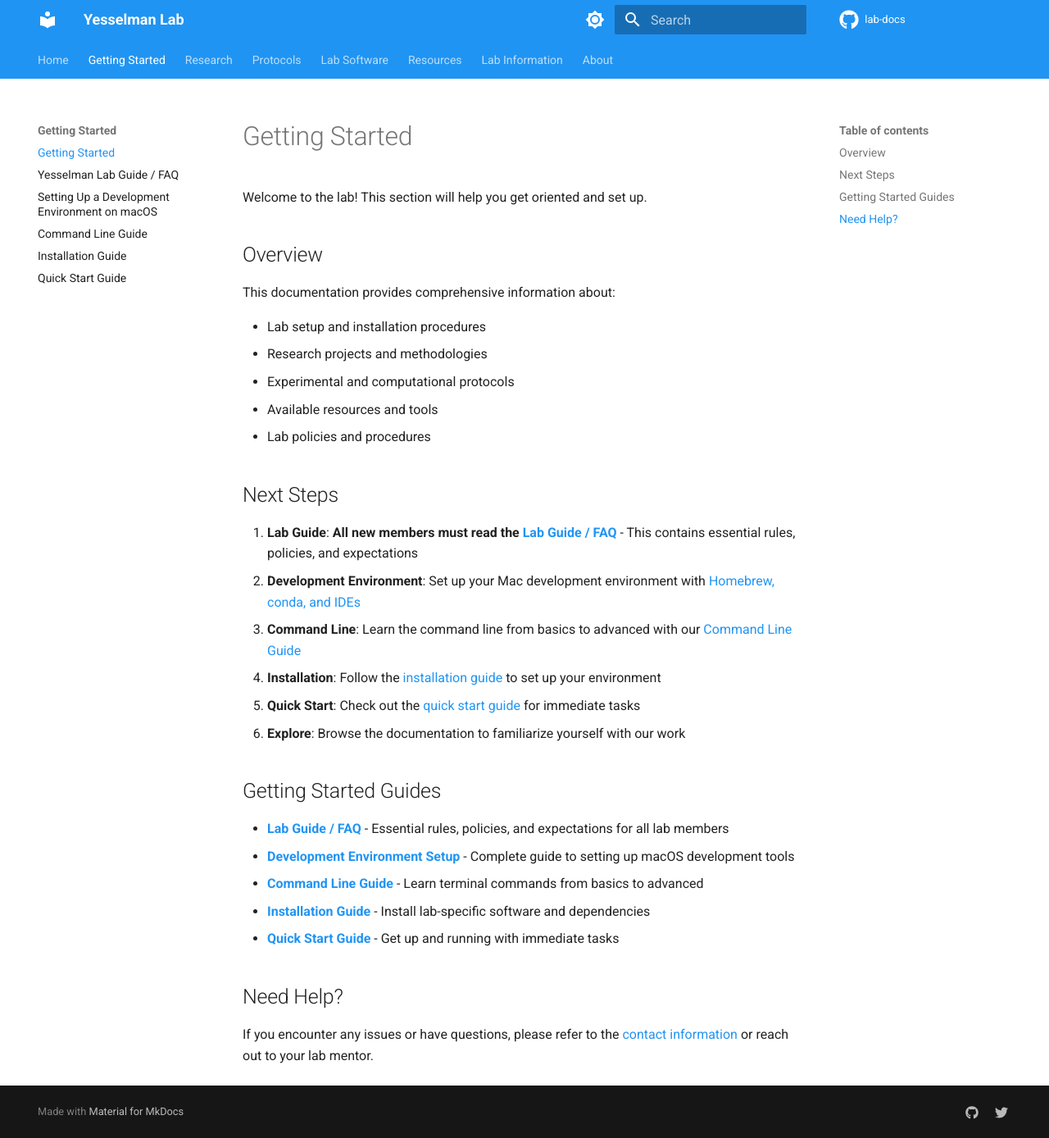
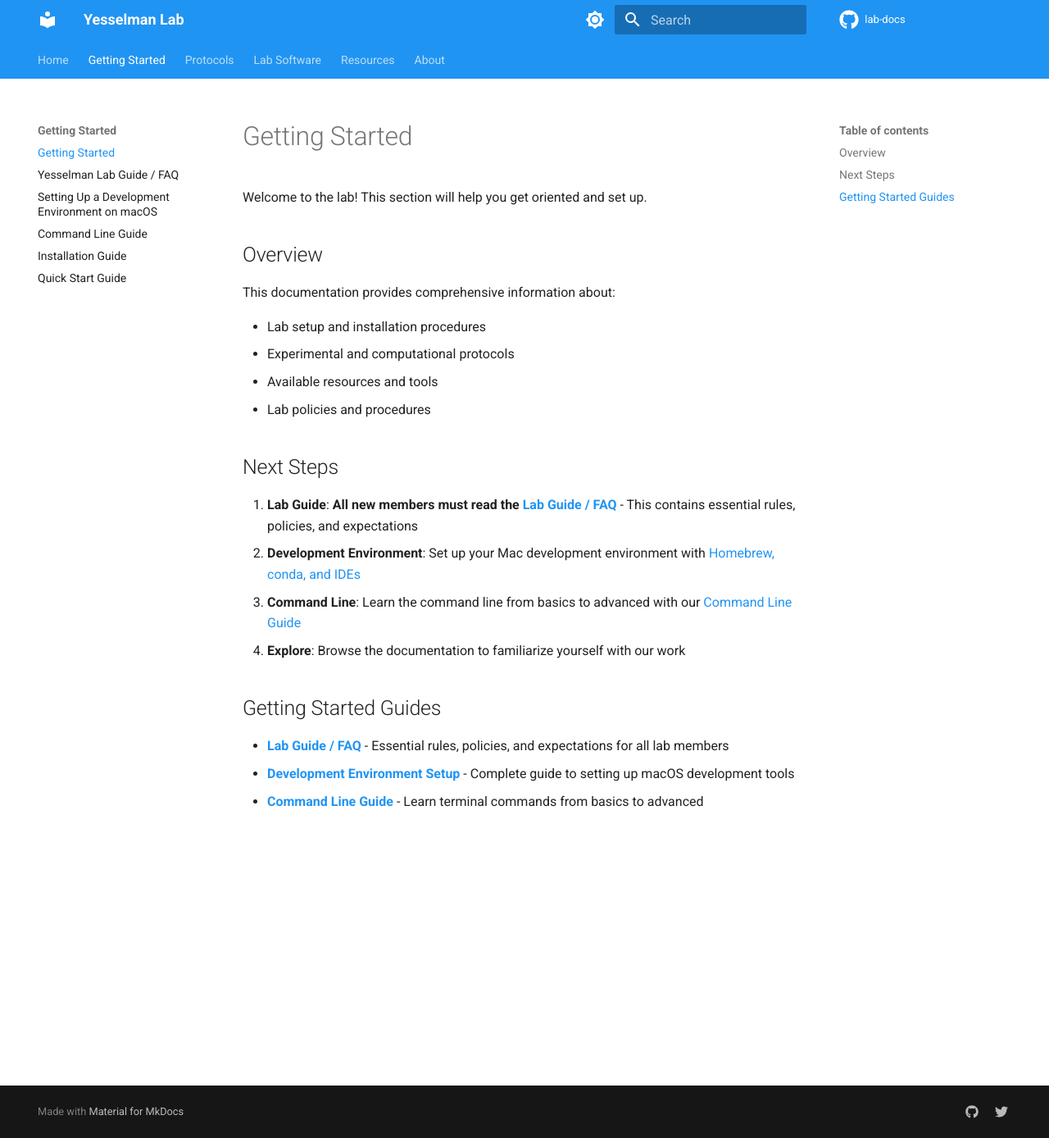
Before and after one commit to YesselmanLab/lab-docs, an MkDocs documentation site: the page built from docs/getting-started/overview.md, in a window 1280 px wide and 1388 px high. Shown: the whole window at 82% size. Built offline with MkDocs 1.6.1 and Material for MkDocs 9.7.7, drawn with Linux system fonts in a browser that asks for light colours; comment, search, counter and statistics services are not loaded; the version menu is left out.

```diff
--- a/docs/getting-started/overview.md
+++ b/docs/getting-started/overview.md
@@ -7,7 +7,6 @@ Welcome to the lab! This section will help you get oriented and set up.
 This documentation provides comprehensive information about:
 
 - Lab setup and installation procedures
-- Research projects and methodologies
 - Experimental and computational protocols
 - Available resources and tools
 - Lab policies and procedures
@@ -17,18 +16,10 @@ This documentation provides comprehensive information about:
 1. **Lab Guide**: **All new members must read the [Lab Guide / FAQ](faq.md)** - This contains essential rules, policies, and expectations
 2. **Development Environment**: Set up your Mac development environment with [Homebrew, conda, and IDEs](development-environment.md)
 3. **Command Line**: Learn the command line from basics to advanced with our [Command Line Guide](command-line-guide.md)
-4. **Installation**: Follow the [installation guide](installation.md) to set up your environment
-5. **Quick Start**: Check out the [quick start guide](quick-start.md) for immediate tasks
-6. **Explore**: Browse the documentation to familiarize yourself with our work
+4. **Explore**: Browse the documentation to familiarize yourself with our work
 
 ## Getting Started Guides
 
 - **[Lab Guide / FAQ](faq.md)** - Essential rules, policies, and expectations for all lab members
 - **[Development Environment Setup](development-environment.md)** - Complete guide to setting up macOS development tools
 - **[Command Line Guide](command-line-guide.md)** - Learn terminal commands from basics to advanced
-- **[Installation Guide](installation.md)** - Install lab-specific software and dependencies
-- **[Quick Start Guide](quick-start.md)** - Get up and running with immediate tasks
-
-## Need Help?
-
-If you encounter any issues or have questions, please refer to the [contact information](../lab-info/contact.md) or reach out to your lab mentor.
--- a/mkdocs.yml
+++ b/mkdocs.yml
@@ -77,10 +77,6 @@ nav:
     - getting-started/command-line-guide.md
     - getting-started/installation.md
     - getting-started/quick-start.md
-  - Research:
-    - research/projects.md
-    - research/publications.md
-    - research/collaborations.md
   - Protocols:
     - protocols/index.md
     - protocols/experimental.md
@@ -96,9 +92,6 @@ nav:
     - resources/software.md
     - resources/datasets.md
     - resources/references.md
-  - Lab Information:
-    - lab-info/facilities.md
-    - lab-info/contact.md
   - About: about.md
 
 # Extra
```
Also changed, not shown: docs/getting-started/quick-start.md (+0 -2 lines), docs/index.md (+0 -9 lines), docs/lab-software/index.md (+0 -1 lines), docs/lab-software/vienna.md (+1 -1 lines).
